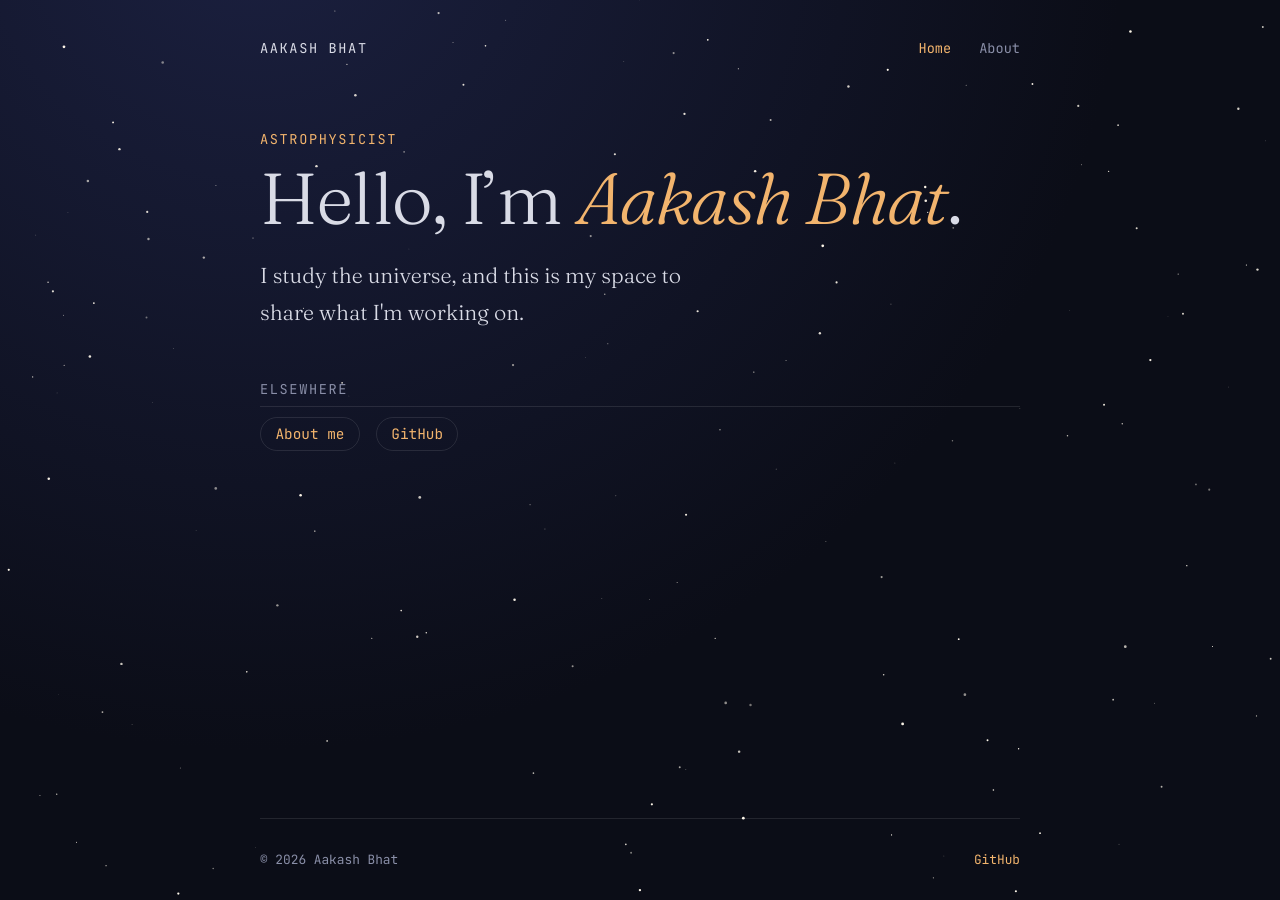
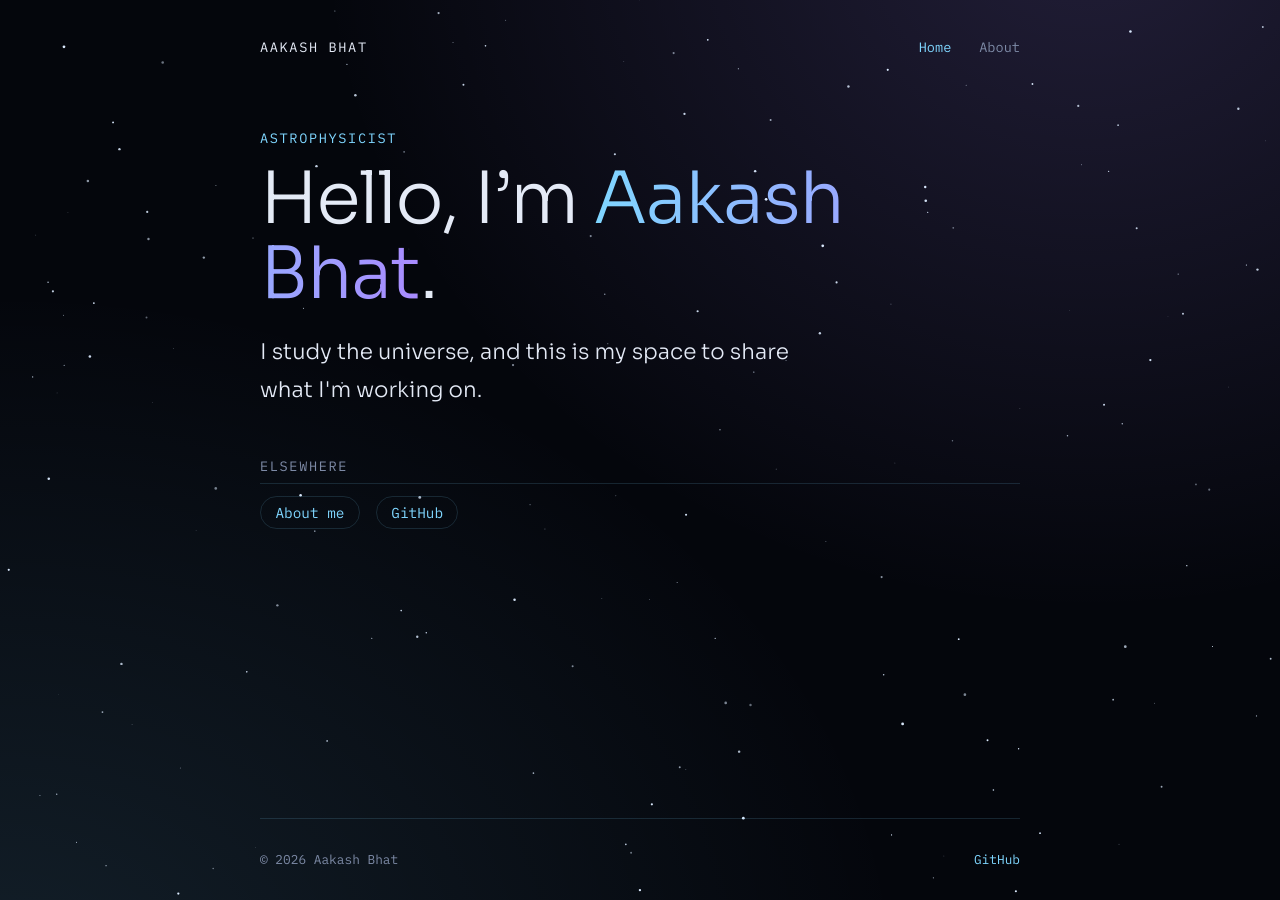
Before and after one commit to aakashbhat/aakashbhat.github.io, a Jekyll site: the page built from index.md, in a window 1280 px wide. Built offline with Jekyll 4.4.1, drawn with Linux system fonts in a browser that asks for light colours.

Commit message:
New custom theme

```diff
--- a/_layouts/default.html
+++ b/_layouts/default.html
@@ -7,7 +7,7 @@
   <meta name="description" content="{{ site.description }}">
   <link rel="preconnect" href="https://fonts.googleapis.com">
   <link rel="preconnect" href="https://fonts.gstatic.com" crossorigin>
-  <link href="https://fonts.googleapis.com/css2?family=Fraunces:ital,opsz,wght@0,9..144,300..600;1,9..144,300..400&family=JetBrains+Mono:wght@400&display=swap" rel="stylesheet">
+  <link href="https://fonts.googleapis.com/css2?family=Sora:wght@200..600&family=IBM+Plex+Mono:wght@400&display=swap" rel="stylesheet">
   <link rel="stylesheet" href="{{ '/assets/css/style.css' | relative_url }}">
 </head>
 <body>
--- a/assets/css/style.css
+++ b/assets/css/style.css
@@ -1,19 +1,21 @@
 /* ---- Tokens: change these to re-theme the whole site ---- */
 :root {
-  --bg: #0b0d17;
-  --text: #d9dbe6;
-  --muted: #8a8fa8;
-  --accent: #f2b46d;          /* warm "starlight" amber */
-  --line: rgba(255,255,255,.1);
-  --serif: "Fraunces", Georgia, serif;
-  --mono: "JetBrains Mono", ui-monospace, monospace;
+  --bg: #04060c;               /* near-black deep space */
+  --text: #e4eaf6;
+  --muted: #7d8aa6;
+  --accent: #7fd6ff;           /* ice blue */
+  --accent-2: #a98bff;         /* nebula violet */
+  --line: rgba(127,214,255,.15);
+  --serif: "Sora", system-ui, sans-serif;
+  --mono: "IBM Plex Mono", ui-monospace, monospace;
 }
 
 * { box-sizing: border-box; }
 body {
   margin: 0; min-height: 100vh; display: flex; flex-direction: column;
-  background: radial-gradient(ellipse at 20% -10%, #1b2040 0%, var(--bg) 60%);
-  color: var(--text); font: 300 1.1rem/1.7 var(--serif);
+  background: radial-gradient(ellipse at 85% -10%, rgba(169,139,255,.18) 0%, transparent 50%),
+    radial-gradient(ellipse at 0% 110%, rgba(127,214,255,.12) 0%, transparent 50%), var(--bg);
+  color: var(--text); font: 300 1.05rem/1.75 var(--serif);
 }
 #stars { position: fixed; inset: 0; z-index: -1; width: 100%; height: 100%; }
 a { color: var(--accent); text-decoration: none; }
@@ -33,7 +35,8 @@ nav a.active, nav a:hover { color: var(--accent); text-decoration: none; }
 
 /* ---- Typography ---- */
 h1 { font-weight: 300; font-size: clamp(2.6rem, 8vw, 4.5rem); line-height: 1.05; margin: 0 0 1rem; letter-spacing: -.02em; }
-h1 em { color: var(--accent); font-style: italic; }
+h1 em { font-style: normal; background: linear-gradient(90deg, var(--accent), var(--accent-2));
+  -webkit-background-clip: text; background-clip: text; color: transparent; }
 h2 { font: 400 .85rem var(--mono); letter-spacing: .12em; text-transform: uppercase; color: var(--muted);
   margin: 3rem 0 1rem; padding-bottom: .5rem; border-bottom: 1px solid var(--line); }
 .eyebrow { font: .85rem var(--mono); color: var(--accent); letter-spacing: .12em; text-transform: uppercase; }
--- a/assets/js/stars.js
+++ b/assets/js/stars.js
@@ -18,7 +18,7 @@
     ctx.clearRect(0, 0, canvas.width, canvas.height);
     for (const s of stars) {
       const a = .4 + .6 * Math.abs(Math.sin(s.phase + t * s.speed * .06));
-      ctx.fillStyle = `rgba(255,248,235,${still ? .7 : a})`;
+      ctx.fillStyle = `rgba(220,235,255,${still ? .7 : a})`;
       ctx.beginPath(); ctx.arc(s.x, s.y, s.r, 0, 6.28); ctx.fill();
     }
     if (!still) requestAnimationFrame(draw);
```
